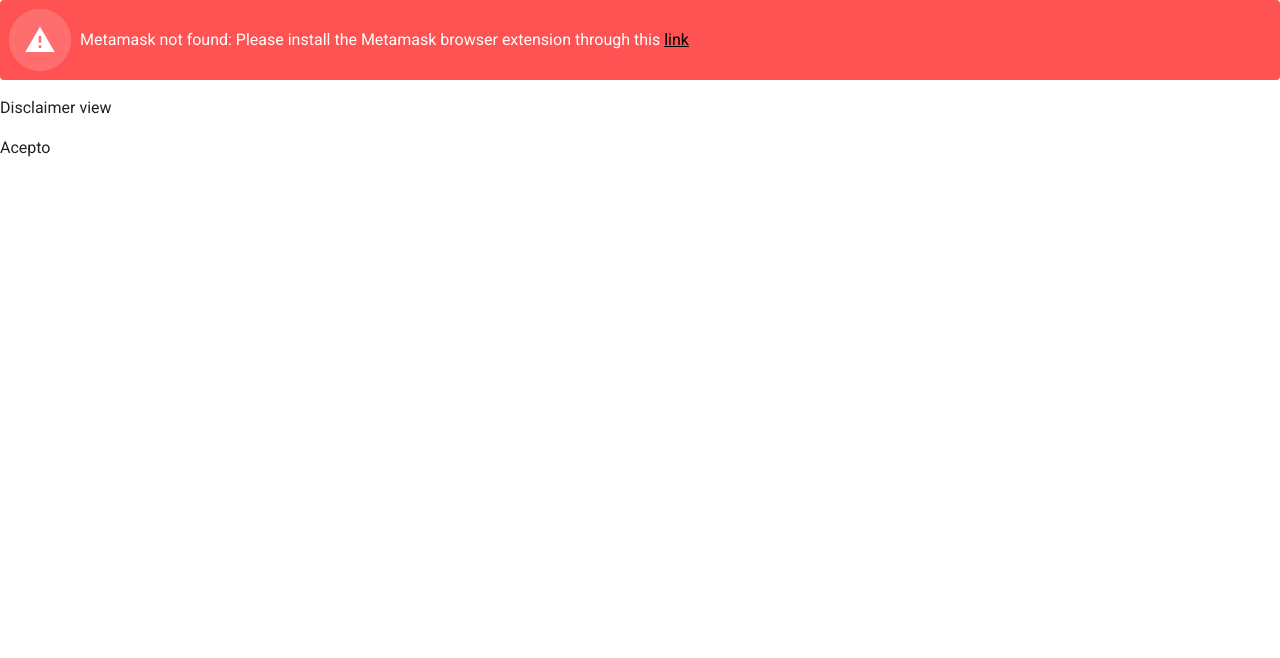
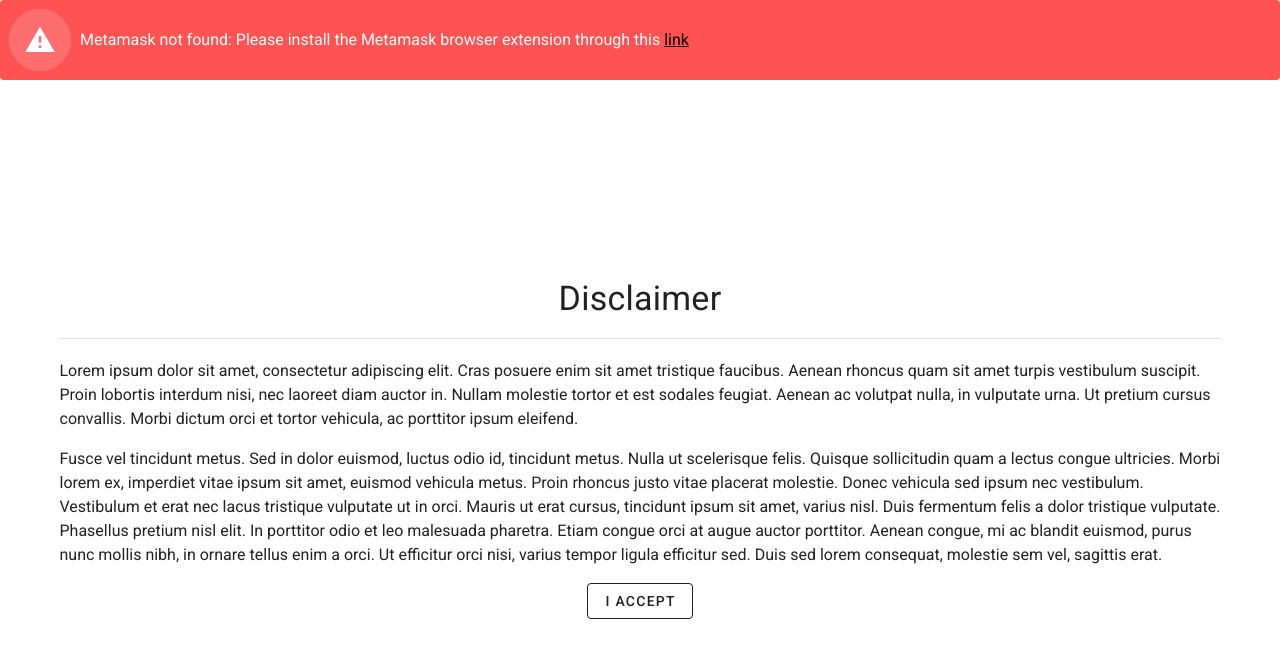
Before and after one commit to stampery-labs/witnet-tokenprice-example-webapp, a Vue app: page /#/disclaimer in a window 1280 px wide. Before the commit this address had no page. Shown: the top 658 px of the page. Built offline with nearby package versions, Linux system fonts and the light colour scheme.

Commit message:
markup for disclaimer component

```diff
--- a/src/views/Disclaimer.vue
+++ b/src/views/Disclaimer.vue
@@ -1,8 +1,21 @@
 <template>
-  <div>
-    <p>Disclaimer view</p>
-    <button @click="acceptDisclaimer">Acepto</button>
-  </div>
+  <v-container fill-height>
+    <v-row>
+      <v-col align="center">
+        <h1 class="display-1">Disclaimer</h1>
+        <v-divider class="my-5"></v-divider>
+        <p class="text-left">
+          Lorem ipsum dolor sit amet, consectetur adipiscing elit. Cras posuere enim sit amet tristique faucibus. Aenean rhoncus quam sit amet turpis vestibulum suscipit. Proin lobortis interdum nisi, nec laoreet diam auctor in. Nullam molestie tortor et est sodales feugiat. Aenean ac volutpat nulla, in vulputate urna. Ut pretium cursus convallis. Morbi dictum orci et tortor vehicula, ac porttitor ipsum eleifend.
+        </p>
+
+        <p class="text-left">
+          Fusce vel tincidunt metus. Sed in dolor euismod, luctus odio id, tincidunt metus. Nulla ut scelerisque felis. Quisque sollicitudin quam a lectus congue ultricies. Morbi lorem ex, imperdiet vitae ipsum sit amet, euismod vehicula metus. Proin rhoncus justo vitae placerat molestie. Donec vehicula sed ipsum nec vestibulum. Vestibulum et erat nec lacus tristique vulputate ut in orci. Mauris ut erat cursus, tincidunt ipsum sit amet, varius nisl. Duis fermentum felis a dolor tristique vulputate. Phasellus pretium nisl elit. In porttitor odio et leo malesuada pharetra. Etiam congue orci at augue auctor porttitor. Aenean congue, mi ac blandit euismod, purus nunc mollis nibh, in ornare tellus enim a orci. Ut efficitur orci nisi, varius tempor ligula efficitur sed. Duis sed lorem consequat, molestie sem vel, sagittis erat.
+        </p>
+
+        <v-btn @click="acceptDisclaimer" outlined>I accept</v-btn>
+      </v-col>
+    </v-row>
+  </v-container>
 </template>
 
 <script>
@@ -20,5 +33,4 @@
 </script>
 
 <style lang="scss" scoped>
-
 </style>
```
